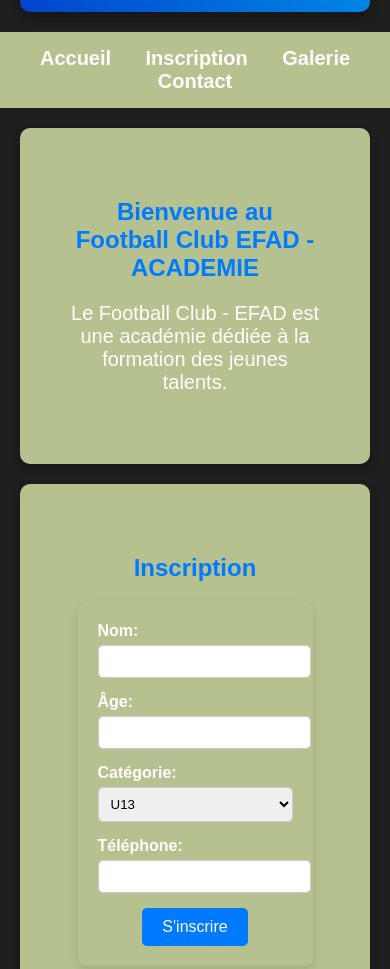
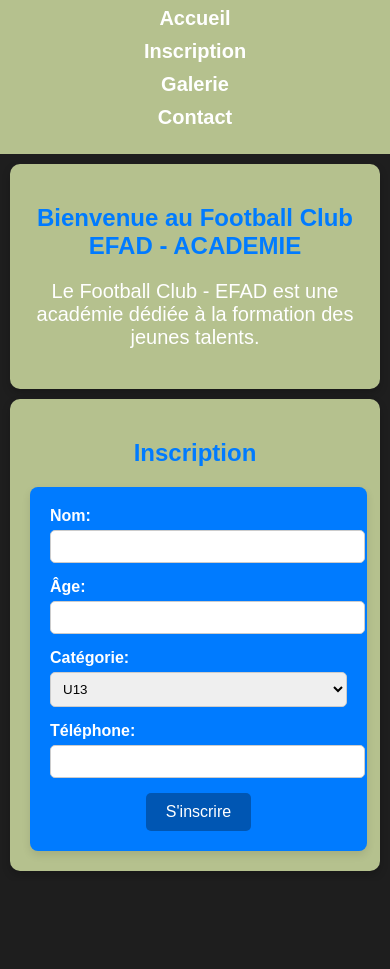
Before and after one commit to salioundiaye-sudo/EfAAD, a plain HTML site: page index.html in a window 390 px wide. Shown: the part 398-1367 px from the top of the page. After the commit the page ends 1279 px from the top, so only its background shows below. Drawn offline with Linux system fonts and the light colour scheme.

Commit message:
Update styles.css

```diff
--- a/styles.css
+++ b/styles.css
@@ -1,25 +1,101 @@
-body { font-family: Arial, sans-serif; margin: 0; padding: 0; background-color: #F7EFE5; color: #000000; }
+body {
+    font-family: Arial, sans-serif;
+    margin: 0;
+    padding: 0;
+    background-color: #F7EFE5;
+    color: #000000;
+    text-align: center;
+}
 
-nav { background: #B5C18E; padding: 15px; text-align: center; }
+/* Navigation */
+nav {
+    background: #B5C18E;
+    padding: 15px;
+    text-align: center;
+}
 
-nav a { color: white; text-decoration: none; margin: 0 15px; font-size: 20px; font-weight: bold; }
+nav a {
+    color: white;
+    text-decoration: none;
+    margin: 0 15px;
+    font-size: 20px;
+    font-weight: bold;
+}
 
-section { padding: 50px; text-align: center; background: #B5C18E; margin: 20px; border-radius: 10px; box-shadow: 0 4px 8px rgba(0, 0, 0, 0.2); }
+/* Sections */
+section {
+    padding: 50px;
+    background: #B5C18E;
+    margin: 20px;
+    border-radius: 10px;
+    box-shadow: 0 4px 8px rgba(0, 0, 0, 0.2);
+}
 
-h1, h2 { color: #007bff; }
-p      {font-size: 20px}
+h1, h2 {
+    color: #007bff;
+}
 
-form { background: #blueviolet; padding: 20px; border-radius: 8px; box-shadow: 0 4px 8px rgba(0, 0, 0, 0.1); display: inline-block; }
+p {
+    font-size: 20px;
+}
 
-.form-group { margin-bottom: 15px; text-align: left; }
+/* Formulaires */
+form {
+    background: #007bff;
+    padding: 20px;
+    border-radius: 8px;
+    box-shadow: 0 4px 8px rgba(0, 0, 0, 0.1);
+    display: inline-block;
+}
 
-label { font-weight: bold; display: block; }
+.form-group {
+    margin-bottom: 15px;
+    text-align: left;
+}
 
-input, select { width: 100%; padding: 8px; margin-top: 5px; border: 1px solid #ccc; border-radius: 5px; }
+label {
+    font-weight: bold;
+    display: block;
+}
 
-button { background: #007bff; color: white; padding: 10px 20px; border: none; border-radius: 5px; cursor: pointer; font-size: 16px; }
+input, select {
+    width: 100%;
+    padding: 8px;
+    margin-top: 5px;
+    border: 1px solid #ccc;
+    border-radius: 5px;
+}
 
-button:hover { background: #0056b3; }
+button {
+    background: #0056b3;
+    color: white;
+    padding: 10px 20px;
+    border: none;
+    border-radius: 5px;
+    cursor: pointer;
+    font-size: 16px;
+}
+
+button:hover {
+    background: #003f80;
+}
+
+/* Responsive */
+@media screen and (max-width: 768px) {
+    nav a {
+        display: block;
+        margin: 10px 0;
+    }
+
+    section {
+        padding: 20px;
+        margin: 10px;
+    }
+
+    form {
+        width: 90%;
+    }
+}
 body {
             font-family: Arial, sans-serif;
             text-align: center;
@@ -33,7 +109,7 @@ body {
             flex-direction: column;
             align-items: center;
             justify-content: center;
-            height: 350px;
+            height: 300px;
             background: linear-gradient(45deg, #0044cc, #00ccff);
             border-radius: 10px;
             padding: 20px;
@@ -41,7 +117,7 @@ body {
             box-shadow: 0px 4px 10px rgba(0, 0, 0, 0.3);
         }
         .logo {
-            width: 180px;
+            width: 100px;
             height: auto;
             animation: spin 5s linear infinite;
         }
@@ -62,32 +138,3 @@ body {
             0% { transform: rotate(0deg); }
             100% { transform: rotate(360deg); }
         }
-        /* Empêcher le zoom automatique */
-meta[name="viewport"] {
-  content: "width=device-width, initial-scale=1.0";
-}
-
-/* Ajuster la largeur des éléments */
-.container {
-  max-width: 1200px;
-  margin: auto;
-  padding: 20px;
-}
-
-/* Styles spécifiques aux écrans mobiles */
-@media screen and (max-width: 768px) {
-  .container {
-    width: 95%;
-  }
-
-  .header {
-    text-align: center;
-    padding: 10px;
-  }
-
-  .menu {
-    display: flex;
-    flex-direction: column;
-    align-items: center;
-  }
-}
```
